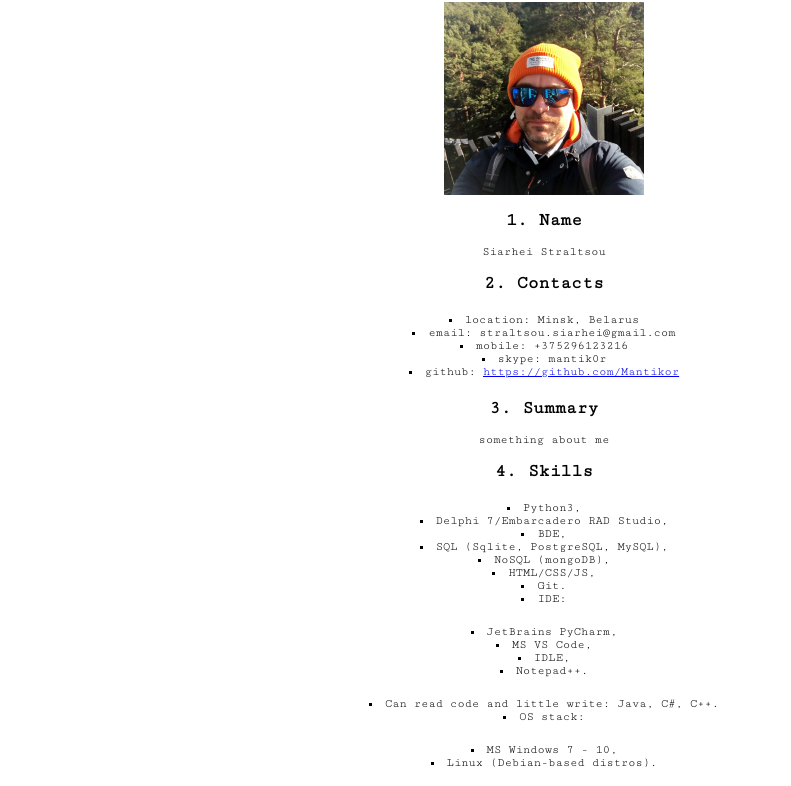
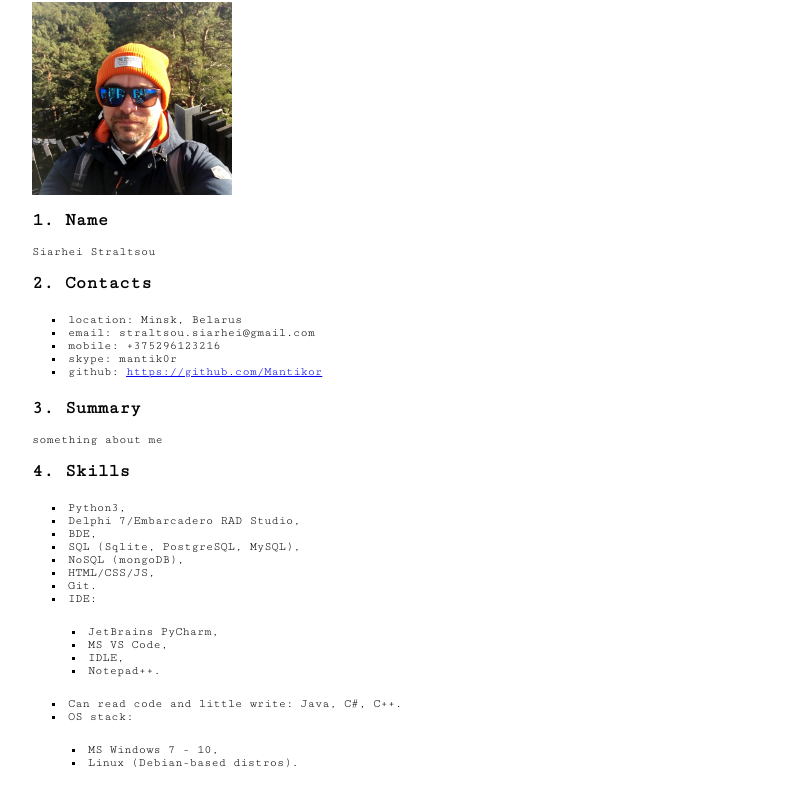
Before and after one commit to Mantikor/rsschool-2019Q1-cv, a plain HTML site: page index.html in a window 1280 px wide. Shown: the part 81-867 px from the top of the page, without its empty margins (96-887 px from the left). Drawn offline with Linux system fonts and the light colour scheme.

Commit message:
css, fix block view

```diff
--- a/style.css
+++ b/style.css
@@ -8,6 +8,12 @@ html, body {
 
 * {
   box-sizing: border-box;
+}
+
+.block {
+    width: 1024px;
+    margin:0 auto;
+    text-align:left;
 }
 
 ul {
@@ -57,9 +63,7 @@ li {
 .footer {
   margin-top: 4rem;
   padding: 0.5rem 0;
-
   color: #ffffff;
-
   background-color: rgb(56, 56, 56);
 }
 
@@ -69,13 +73,12 @@ li {
     padding: 0;
   }
 
-  .page {
+.page {
     display: flex;
     flex-wrap: nowrap;
     padding-top: 2rem;
   }
 
-  .user-section {
+.user-section {
     padding-right: 2rem;
-  }
 }
```
